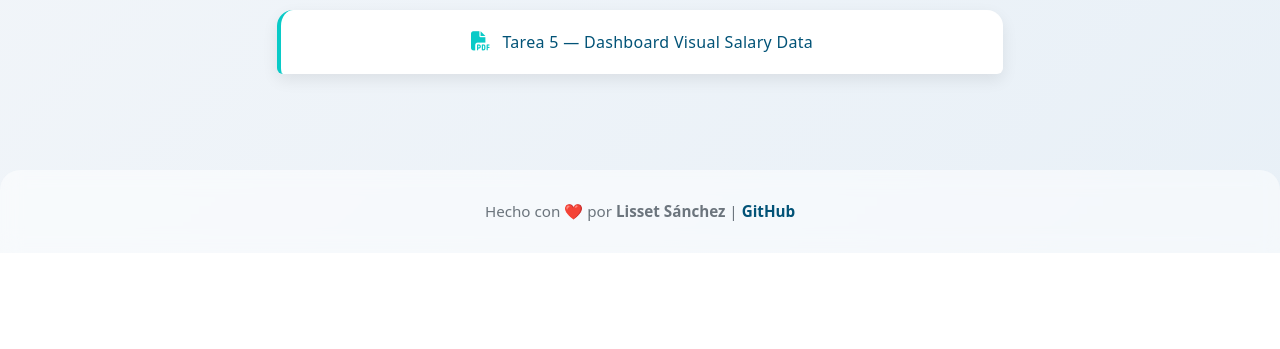
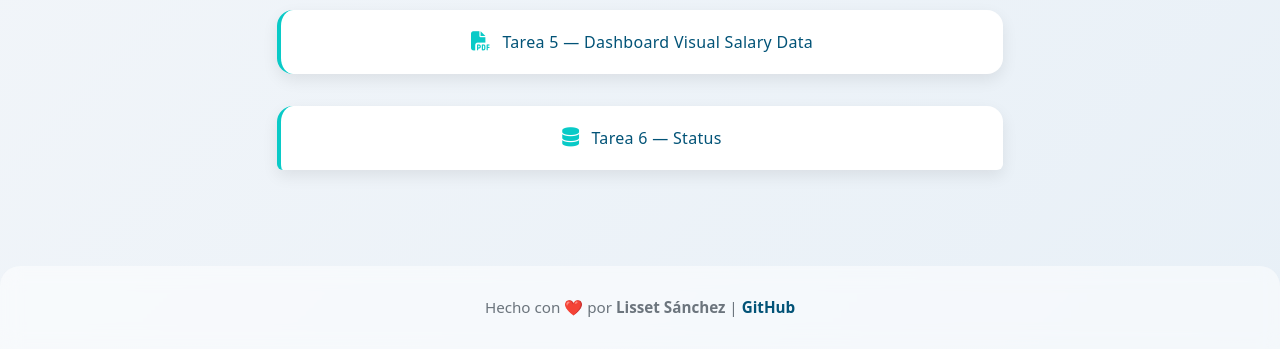
Before and after one commit to Lisset100/aws-data-LissetSanchez, a plain HTML site: page index.html in a window 1280 px wide. Shown: the part 792-1141 px from the top of the page. Before the commit the page ends 1045 px from the top, so only its background shows below. Drawn offline with nearby package versions, Linux system fonts and the light colour scheme.

Commit message:
Update index.html

```diff
--- a/index.html
+++ b/index.html
@@ -218,6 +218,9 @@
       <a href="Salary Data Visual Dashboard.pdf" class="list-group-item list-group-item-action">
         <i class="fa-solid fa-file-pdf"></i>Tarea 5 — Dashboard Visual Salary Data
       </a>
+        <a href="Tarea_status-html" class="list-group-item list-group-item-action">
+        <i class="fa-solid fa-database"></i>Tarea 6 — Status
+      </a>
     </div>
   </div>
 
```
